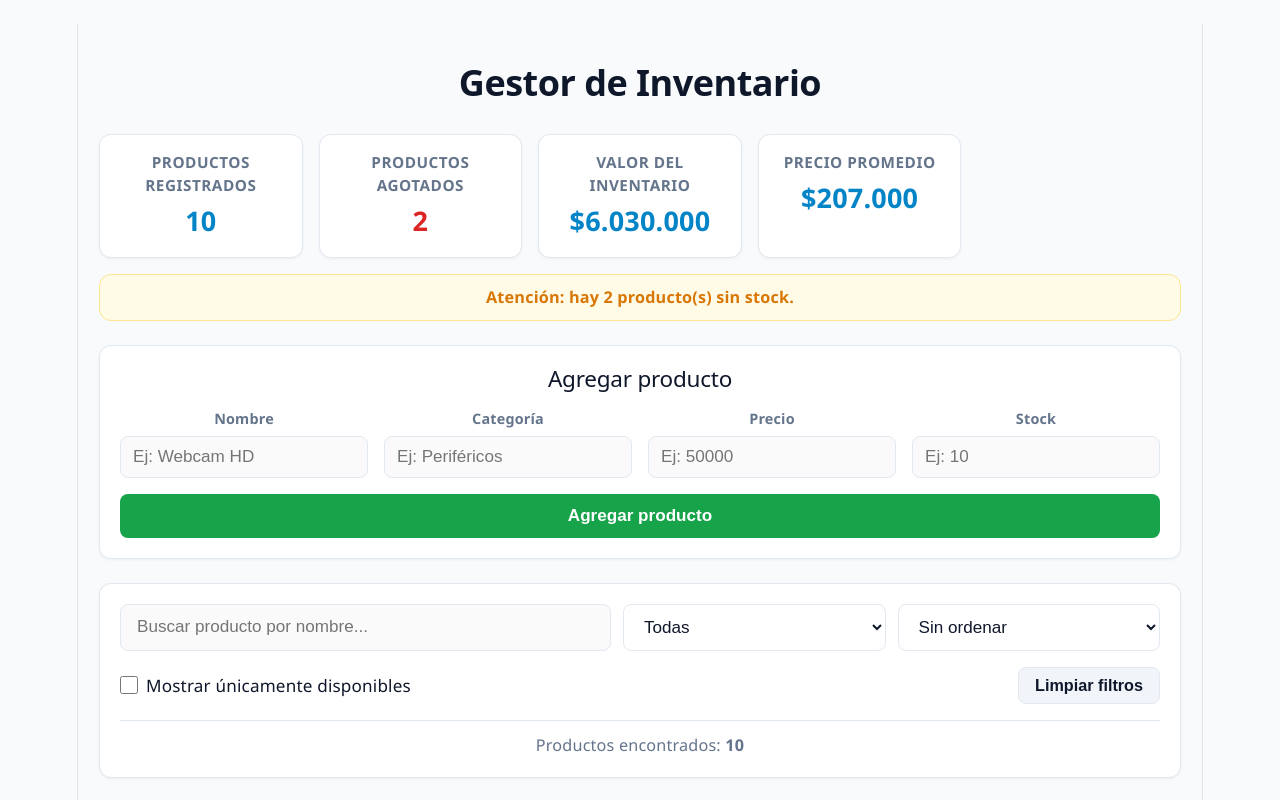
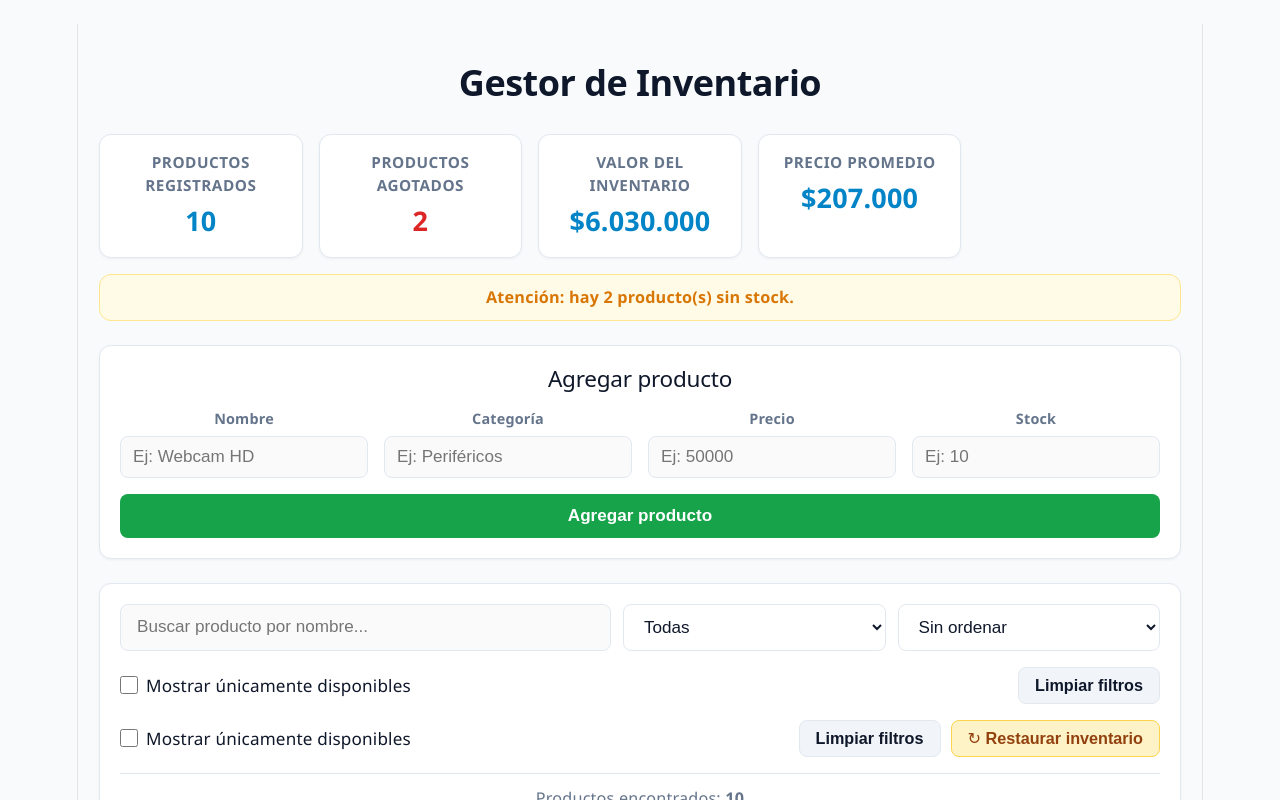
Before and after one commit to franyersonarrieche008-sys/TrabajoReact24Agosto, a React (Vite) app: page / in a window 1280 px wide. Shown: the top 800 px of the page. Built offline with nearby package versions, Linux system fonts and the light colour scheme.

Commit message:
feat: se agrega "Restaurar Inventario"

```diff
--- a/src/App.css
+++ b/src/App.css
@@ -1099,3 +1099,39 @@ h1 {
     grid-template-columns: 1fr;
   }
 }
+
+
+.botones-inventario {
+  display: flex;
+  gap: 10px;
+  flex-wrap: wrap;
+}
+
+.btn-restaurar {
+  background-color: #fef3c7;
+  color: #92400e;
+  border: 1px solid #fcd34d;
+  padding: 8px 16px;
+  border-radius: 8px;
+  font-weight: 600;
+  font-size: 0.9rem;
+  cursor: pointer;
+  transition: var(--transition);
+}
+
+.btn-restaurar:hover {
+  background-color: #f59e0b;
+  color: #ffffff;
+  border-color: #f59e0b;
+}
+
+@media (max-width: 600px) {
+  .botones-inventario {
+    width: 100%;
+    flex-direction: column;
+  }
+
+  .botones-inventario button {
+    width: 100%;
+  }
+}
--- a/src/App.jsx
+++ b/src/App.jsx
@@ -642,6 +642,18 @@ function App() {
     setOrden('ninguno');
   };
 
+  const restaurarInventario = () => {
+  const confirmar = window.confirm(
+    '¿Seguro que quieres restaurar el inventario original? Se perderán los cambios realizados.'
+  );
+
+  if (!confirmar) return;
+
+  setProductos(productosIniciales);
+  setProductoEditando(null);
+  mostrarMensaje('Inventario restaurado correctamente.');
+  };
+
   // ------------------------------------------------------------------
   // TABLERO DE INDICADORES
   // ------------------------------------------------------------------
@@ -749,6 +761,29 @@ function App() {
           </button>
         </div>
 
+        <div className="grupo-opciones">
+          <label className="checkbox-label">
+            <input
+              type="checkbox"
+              checked={soloDisponibles}
+              onChange={(evento) => setSoloDisponibles(evento.target.checked)}
+            /> Mostrar únicamente disponibles
+          </label>
+
+  <div className="botones-inventario">
+    <button className="btn-limpiar" onClick={limpiarFiltros}>
+      Limpiar filtros
+    </button>
+
+    <button
+      className="btn-restaurar"
+      onClick={restaurarInventario}
+    >
+      ↻ Restaurar inventario
+    </button>
+  </div>
+</div>
+
         <p className="contador-resultados">
           Productos encontrados: <strong>{productosOrdenados.length}</strong>
         </p>
```
